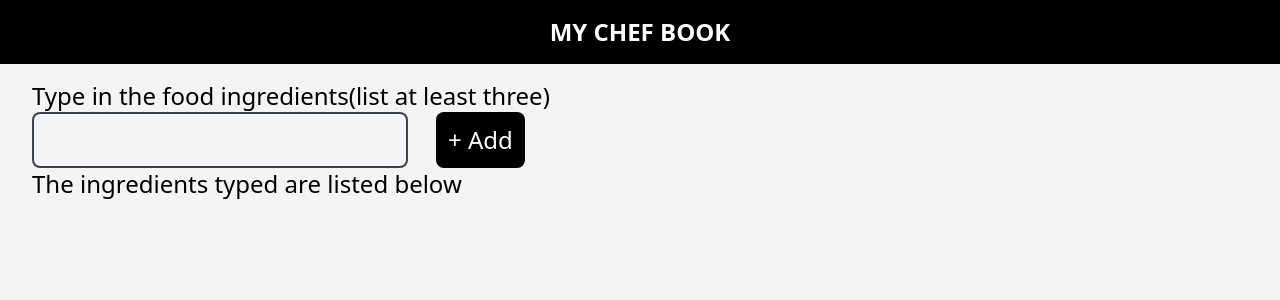
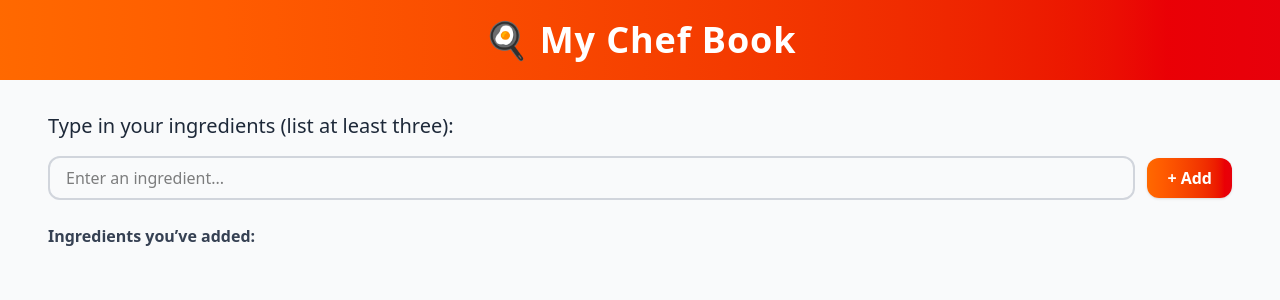
Before and after one commit to tbot53/My-chef-book, a React (Vite) app in the folder my-react-app/: page / in a window 1280 px wide. Shown: the top 300 px of the page. Built offline with nearby package versions, Linux system fonts and the light colour scheme.

Commit message:
improved on the design

```diff
--- a/my-react-app/src/App.jsx
+++ b/my-react-app/src/App.jsx
@@ -4,7 +4,7 @@ import axios from "axios";
 const App = () => {
   const [ingredients, setIngredients] = useState([]);
   const [ingredientItem, setIngredientItem] = useState("");
-  const [recipe, setRecipe] = useState(null); // single recipe instead of array
+  const [recipe, setRecipe] = useState(null);
   const [loading, setLoading] = useState(false);
 
   function handleChange(event) {
@@ -21,7 +21,6 @@ const App = () => {
   async function fetchRecipe() {
     setLoading(true);
     try {
-      // First: find recipes by ingredients
       const res = await axios.get(
         `https://api.spoonacular.com/recipes/findByIngredients`,
         {
@@ -34,11 +33,11 @@ const App = () => {
       );
 
       if (res.data.length > 0) {
+        const randomRecipe =
+          res.data[Math.floor(Math.random() * res.data.length)];
 
-        const randomRecipe = res.data[Math.floor(Math.random() * res.data.length)];
-
-
-        const detailRes = await axios.get(`https://api.spoonacular.com/recipes/${randomRecipe.id}/information`,
+        const detailRes = await axios.get(
+          `https://api.spoonacular.com/recipes/${randomRecipe.id}/information`,
           {
             params: {
               apiKey: import.meta.env.VITE_SPOONACULAR_KEY,
@@ -62,68 +61,87 @@ const App = () => {
 
   return (
     <>
-      <header className="bg-black text-white overflow-x-hidden">
-        <h1 className="text-center text-2xl py-4 font-bold">MY CHEF BOOK</h1>
+      {/* Header */}
+      <header className="bg-gradient-to-r from-orange-500 to-red-600 text-white shadow-md">
+        <h1 className="text-center text-3xl md:text-4xl py-5 font-extrabold tracking-wide">
+          🍳 My Chef Book
+        </h1>
       </header>
 
-      <main className="bg-gray-100 md:text-2xl text-xl px-8 py-4 min-h-[100vh] overflow-x-hidden">
-        <p>Type in the food ingredients(list at least three)</p>
+      {/* Main Content */}
+      <main className="bg-gray-50 px-6 md:px-12 py-8 min-h-[100vh]">
+        <p className="text-lg md:text-xl font-medium text-gray-800 mb-4">
+          Type in your ingredients (list at least three):
+        </p>
+
+        {/* Form */}
         <form
           onSubmit={handleSubmit}
-          className="gap-4 flex space-x-3 flex-wrap"
+          className="flex flex-wrap gap-3 items-center mb-6"
         >
           <input
             type="text"
-            className="border-gray-700 border-2 rounded-lg px-3"
+            placeholder="Enter an ingredient..."
+            className="flex-1 min-w-[200px] border-gray-300 border-2 rounded-xl px-4 py-2 focus:outline-none focus:ring-2 focus:ring-orange-400 transition"
             value={ingredientItem}
             onChange={handleChange}
           />
           <button
-            className="bg-black text-white rounded-lg p-3"
+            className="bg-gradient-to-r from-orange-500 to-red-600 text-white rounded-xl px-5 py-2 font-semibold shadow hover:scale-105 transition"
             type="submit"
           >
             + Add
           </button>
         </form>
 
-        <div>
-          <p>The ingredients typed are listed below</p>
-          <ul className="list-disc px-8">
+        {/* Ingredient List */}
+        <div className="mb-6">
+          <p className="font-semibold text-gray-700 mb-2">
+            Ingredients you’ve added:
+          </p>
+          <ul className="list-disc pl-6 text-gray-800 space-y-1">
             {ingredients.map((ingredient, index) => (
-              <li key={index}>{ingredient}</li>
+              <li key={index} className="capitalize">
+                {ingredient}
+              </li>
             ))}
           </ul>
         </div>
 
+        {/* Fetch Recipe Button */}
         {ingredients.length >= 3 && (
-          <div className="bg-gray-300 p-8 flex flex-col space-y-4 rounded-lg mt-5">
-            <p>Click on this button to get a recipe</p>
+          <div className="bg-orange-100 border-l-4 border-orange-500 p-6 rounded-xl mb-6">
+            <p className="mb-3 text-gray-800 font-medium">
+              Ready? Get a recipe idea based on your ingredients:
+            </p>
             <button
-              className="text-left w-fit bg-orange-500 rounded-lg text-white px-4 py-2"
+              className="bg-orange-500 hover:bg-orange-600 text-white rounded-lg px-6 py-3 font-semibold transition w-fit"
               onClick={fetchRecipe}
               disabled={loading}
             >
-              {loading ? "Loading..." : "Get recipe"}
+              {loading ? "Cooking up ideas..." : "🍲 Get Recipe"}
             </button>
           </div>
         )}
 
+        {/* Recipe Display */}
         {recipe && (
-          <div className="mt-6 p-4 bg-white rounded-lg shadow">
-            <h3 className="font-bold text-xl mb-2">{recipe.title}</h3>
+          <div className="mt-6 p-6 bg-white rounded-2xl shadow-lg">
+            <h3 className="font-bold text-2xl mb-4 text-gray-900">
+              {recipe.title}
+            </h3>
             <img
               src={recipe.image}
               alt={recipe.title}
-              className="rounded-lg mb-4"
-              width="250"
+              className="rounded-lg mb-6 w-full max-w-md mx-auto shadow"
             />
-            <h4 className="font-semibold mb-2">Cooking Steps:</h4>
-            <ol className="list-decimal px-6">
+            <h4 className="font-semibold text-lg mb-3 text-gray-800">
+              Cooking Steps:
+            </h4>
+            <ol className="list-decimal pl-6 space-y-2 text-gray-700">
               {recipe.analyzedInstructions.length > 0
                 ? recipe.analyzedInstructions[0].steps.map((step) => (
-                    <li key={step.number} className="mb-2">
-                      {step.step}
-                    </li>
+                    <li key={step.number}>{step.step}</li>
                   ))
                 : "No steps available"}
             </ol>
```
